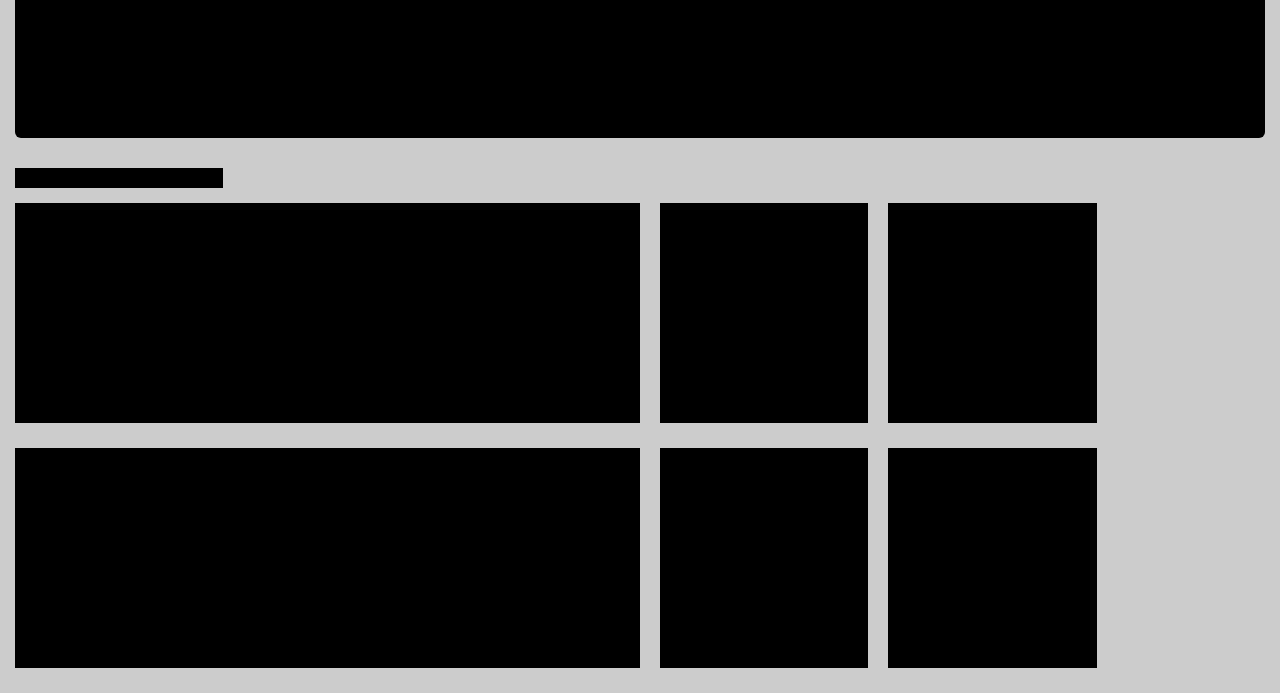
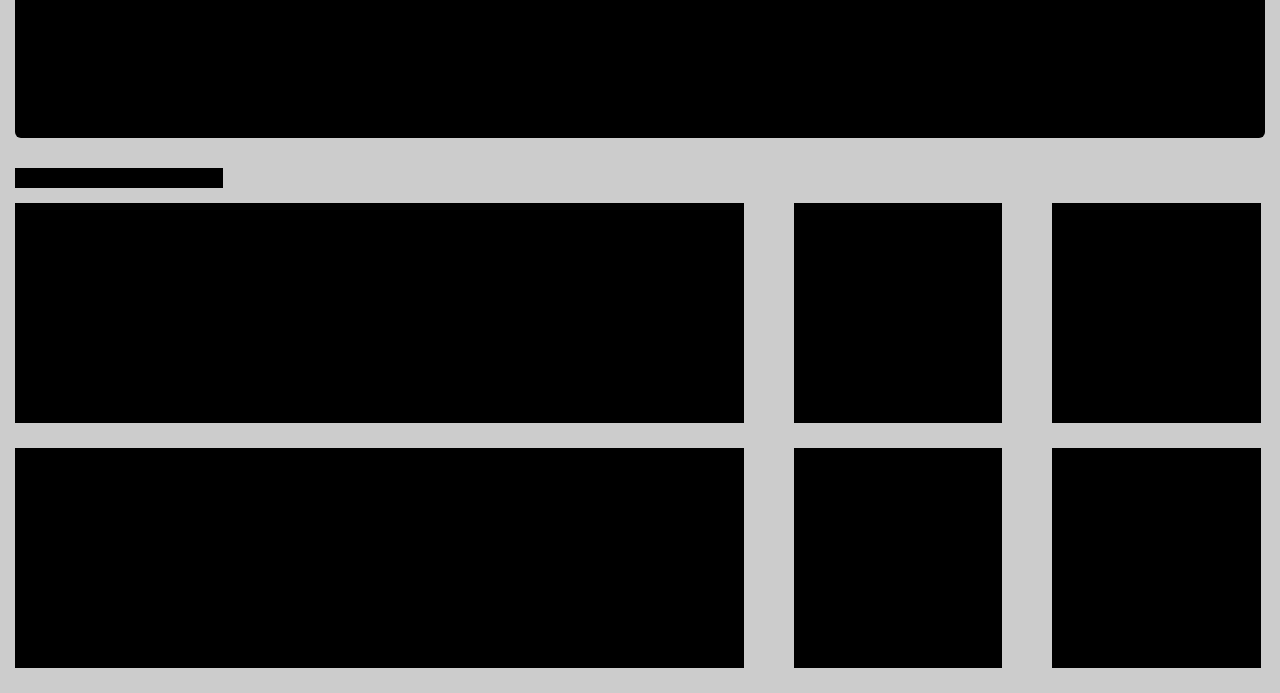
Before and after one commit to JenKrista/day04-takeHome, a plain HTML site: page index.html in a window 1280 px wide. Shown: the part 438-1131 px from the top of the page. Drawn offline with nearby package versions, Linux system fonts and the light colour scheme.

Commit message:
misalignment correction

```diff
--- a/index.html
+++ b/index.html
@@ -64,8 +64,8 @@
 <!-- #####################3 COLUMN ROW 1######################### -->
   <!-- <div class="container-fluid"> -->
     <div class="row">
-      <div class="col-sm-12 col-md-6" style="background-color: #000; margin-right:20px;padding:100px;color:#000">First</div>
-      <div class="col-sm-12 col-md-2" style="background-color: #000; margin-right:20px;padding:100px;color:#000">Second</div>
+      <div class="col-sm-12 col-md-7" style="background-color: #000; margin-right:4%;padding:100px;color:#000">First</div>
+      <div class="col-sm-12 col-md-2" style="background-color: #000; margin-right:4%;padding:100px;color:#000">Second</div>
       <div class="col-sm-12 col-md-2" style="background-color: #000;padding:100px;color:#000">Third</div>
     </div>
 
@@ -73,14 +73,14 @@
   <!-- #####################3 COLUMN ROW 2####################### -->
   <!-- <div class="container-fluid"> -->
     <div class="row" style="margin-top:25px;">
-      <div class="col-sm-12 col-md-6" style="background-color: #000; margin-right:20px;padding:100px;color:#000">First</div>
-      <div class="col-sm-12 col-md-2" style="background-color: #000; margin-right:20px;padding:100px;color:#000">Second</div>
-      <div class="col-sm-12 col-md-2" style="background-color: #000;padding:100px;margin-bottom:25px; margin-right:0;color:#000">Third</div>
+      <div class="col-sm-12 col-md-7" style="background-color: #000; margin-right:4%;padding:100px;color:#000">First</div>
+      <div class="col-sm-12 col-md-2" style="background-color: #000; margin-right:4%;padding:100px;color:#000">Second</div>
+      <div class="col-sm-12 col-md-2" style="background-color: #000;padding:100px;margin-bottom:25px;color:#000">Third</div>
     </div>
   </div>
 </div>
 </div>
-<script
+  <script
 			  src="http://code.jquery.com/jquery-3.2.1.min.js"
 			  integrity="sha256-hwg4gsxgFZhOsEEamdOYGBf13FyQuiTwlAQgxVSNgt4="
 			  crossorigin="anonymous"></script>
```
